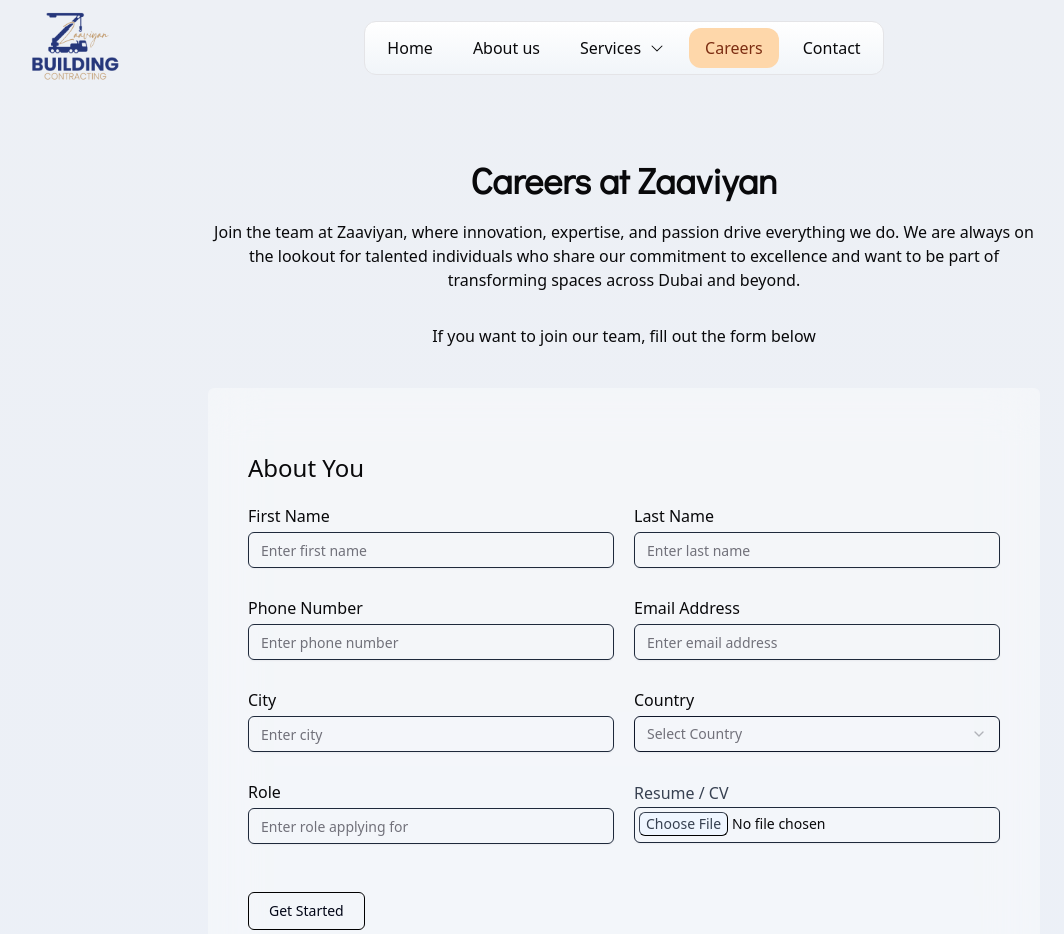
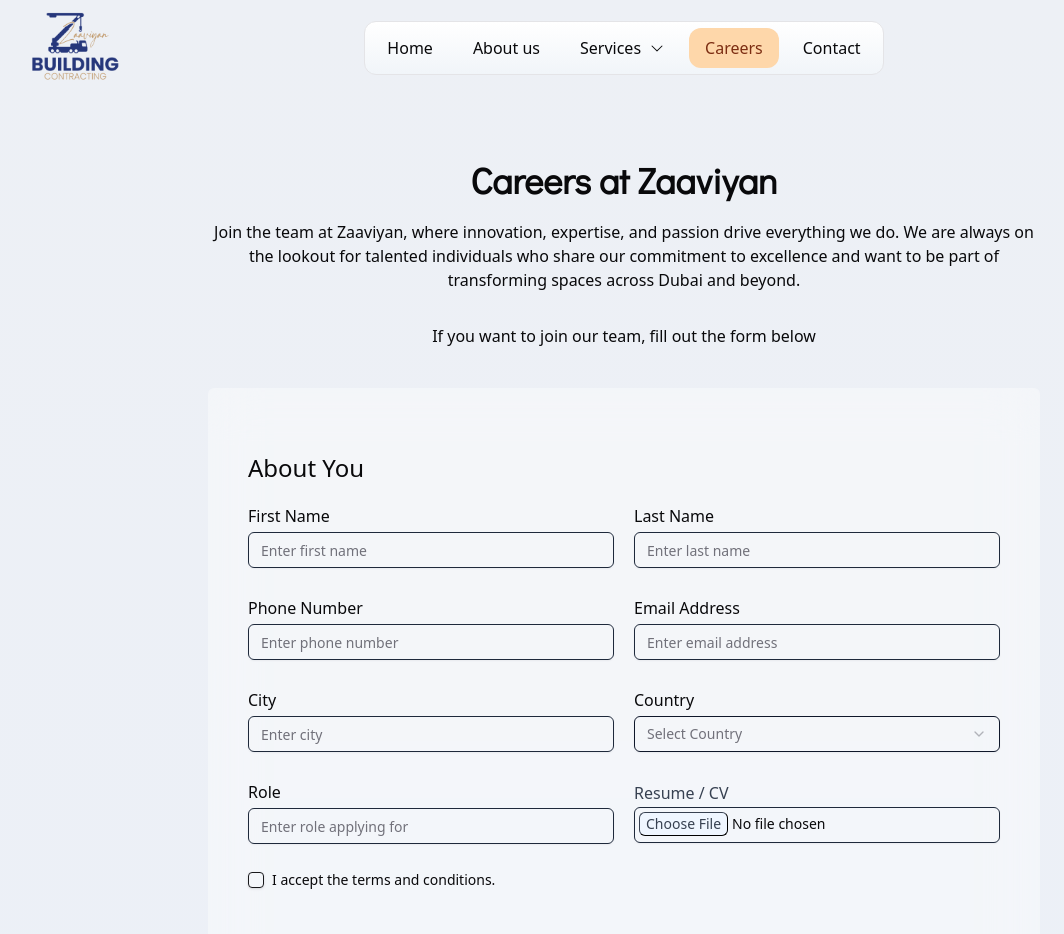
Before and after one commit to frontendmakaidigitals/Zaaviyan, a Next.js app: page /Careers in a window 1280 px wide. Shown: the top 934 px of the page, without its empty margins (16-1080 px from the left). Built offline with nearby package versions, Linux system fonts and the light colour scheme; a web font is replaced by a local one.

Commit message:
checkbox added

```diff
--- a/app/Careers/page.tsx
+++ b/app/Careers/page.tsx
@@ -8,7 +8,7 @@
   SelectValue,
 } from "@/components/ui/select";
 import { Input } from "@/components/ui/input";
-
+import { Checkbox } from "@/components/ui/checkbox";
 const Page = () => {
   return (
     <div className="bg-gradient-to-b from-[#EDF0F5] to-[#ECF0F7] w-full h-full">
@@ -246,7 +246,11 @@
           </div>
           <div>
             <label className="block">Phone Number</label>
-            <Input placeholder="Enter phone number" className="w-full mt-1" />
+            <Input
+              type="number"
+              placeholder="Enter phone number"
+              className="w-full mt-1"
+            />
           </div>
           <div>
             <label className="block">Email Address</label>
@@ -292,7 +296,15 @@
             />
           </div>
         </div>
-
+        <div className="flex items-center mt-7 space-x-2">
+          <Checkbox id="terms" />
+          <label
+            htmlFor="terms"
+            className="text-sm font-medium leading-none peer-disabled:cursor-not-allowed peer-disabled:opacity-70"
+          >
+          I accept the terms and conditions.
+          </label>
+        </div>
         <button className="bg-transparent border text-sm font-medium hover:text-white hover:bg-black transition-colors duration-300 border-black  text-slate-950  px-5 py-2 mt-12 rounded-md">
           Get Started
         </button>
--- /dev/null
+++ b/components/ui/checkbox.tsx
@@ -0,0 +1,30 @@
+"use client"
+
+import * as React from "react"
+import * as CheckboxPrimitive from "@radix-ui/react-checkbox"
+import { Check } from "lucide-react"
+
+import { cn } from "@/lib/utils"
+
+const Checkbox = React.forwardRef<
+  React.ElementRef<typeof CheckboxPrimitive.Root>,
+  React.ComponentPropsWithoutRef<typeof CheckboxPrimitive.Root>
+>(({ className, ...props }, ref) => (
+  <CheckboxPrimitive.Root
+    ref={ref}
+    className={cn(
+      "peer h-4 w-4 shrink-0 rounded-sm border border-primary shadow focus-visible:outline-none focus-visible:ring-1 focus-visible:ring-ring disabled:cursor-not-allowed disabled:opacity-50 data-[state=checked]:bg-primary data-[state=checked]:text-primary-foreground",
+      className
+    )}
+    {...props}
+  >
+    <CheckboxPrimitive.Indicator
+      className={cn("flex items-center justify-center text-current")}
+    >
+      <Check className="h-4 w-4" />
+    </CheckboxPrimitive.Indicator>
+  </CheckboxPrimitive.Root>
+))
+Checkbox.displayName = CheckboxPrimitive.Root.displayName
+
+export { Checkbox }
--- a/package.json
+++ b/package.json
@@ -11,6 +11,7 @@
   "dependencies": {
     "@material-design-icons/svg": "^0.14.15",
     "@phosphor-icons/react": "^2.1.7",
+    "@radix-ui/react-checkbox": "^1.1.4",
     "@radix-ui/react-select": "^2.1.6",
     "class-variance-authority": "^0.7.1",
     "clsx": "^2.1.1",
```
Also changed, not shown: 1 other file (tests, documents, lock files or other folders).
